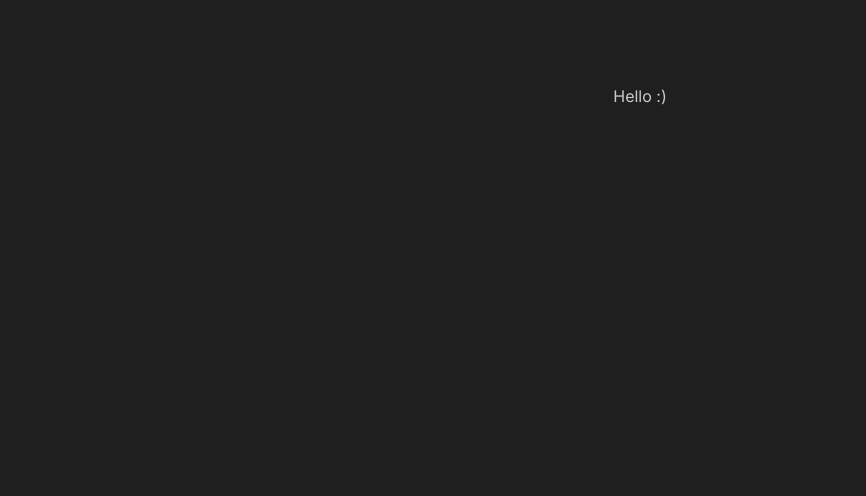
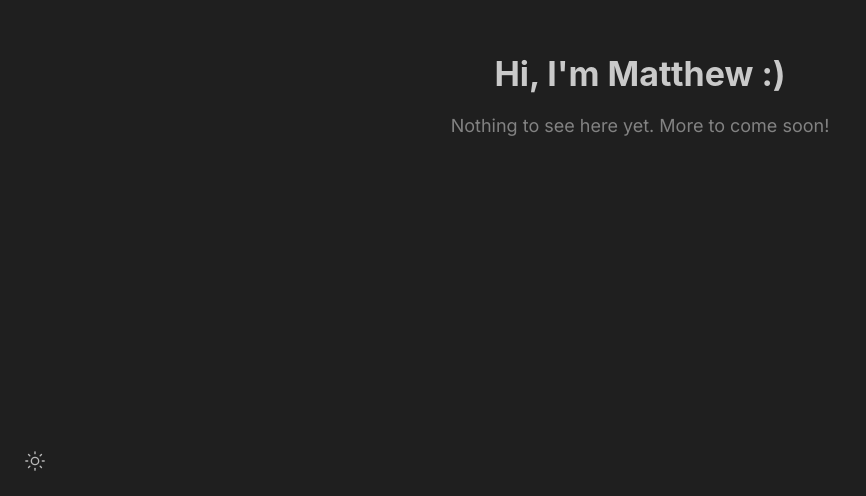
Before and after one commit to mafewtm/mafew.dev, a React (Vite) app: page / in a window 1280 px wide. Shown: the part 304-800 px from the top of the page, without its empty margins (0-866 px from the left). Built offline with nearby package versions, Linux system fonts and the light colour scheme.

Commit message:
feat: color toggler

```diff
--- a/src/App.tsx
+++ b/src/App.tsx
@@ -1,10 +1,17 @@
-import { Box, Text } from '@mantine/core';
+import { Box, Stack, Title, Text } from '@mantine/core';
+import ColorToggle from './components/colortoggle/colortoggle';
 import classes from './index.module.css';
 
 export default function App() {
   return (
     <Box className={classes.container}>
-      <Text>Hello :)</Text>
+      <Stack align='center'>
+        <Title className={classes.title}>Hi, I'm Matthew :)</Title>
+        <Text c="dimmed" size="lg" ta="center" className={classes.description}>
+          Nothing to see here yet. More to come soon!
+        </Text>
+      </Stack>
+      <ColorToggle />
     </Box>
   );
 };
--- /dev/null
+++ b/src/components/colortoggle/colortoggle.module.css
@@ -0,0 +1,57 @@
+.button {
+  height: fit-content;
+  width: fit-content;
+  padding: var(--mantine-spacing-xs);
+  border-top-left-radius: var(--mantine-radius-sm);
+  border-bottom-left-radius: var(--mantine-radius-sm);
+  position: absolute;
+  bottom: 0;
+  left: 0;
+}
+
+.link {
+  width: rem(50px);
+  height: rem(50px);
+  border-radius: var(--mantine-radius-xs);
+  display: flex;
+  align-items: center;
+  justify-content: center;
+  color: light-dark(var(--mantine-color-gray-7), var(--mantine-color-dark-1));
+
+  &:hover {
+    background-color: light-dark(var(--mantine-color-gray-3), var(--mantine-color-dark-6));
+  }
+
+  &[data-active] {
+    &,
+    &:hover {
+      background-color: var(--mantine-color-blue-light);
+      color: var(--mantine-color-blue-light-color);
+    }
+  }
+}
+
+.icon {
+  width: rem(22px);
+  height: rem(22px);
+}
+
+.dark {
+  @mixin dark {
+    display: none;
+  }
+
+  @mixin light {
+    display: block;
+  }
+}
+
+.light {
+  @mixin light {
+    display: none;
+  }
+
+  @mixin dark {
+    display: block;
+  }
+}
--- /dev/null
+++ b/src/components/colortoggle/colortoggle.tsx
@@ -0,0 +1,18 @@
+import { Group, Tooltip, UnstyledButton, useComputedColorScheme, useMantineColorScheme } from '@mantine/core';
+import { Sun, Moon } from 'lucide-react';
+import classes from './colortoggle.module.css';
+export default function ColorToggle() {
+  const { setColorScheme } = useMantineColorScheme();
+  const computedColorScheme = useComputedColorScheme('dark', { getInitialValueInEffect: true });
+  const Icon = computedColorScheme === 'light' ? Moon : Sun
+
+  return (
+    <Group className={classes.button}>
+      <Tooltip label={'Change theme'} position='right' transitionProps={{ duration: 0 }}>
+        <UnstyledButton onClick={() => setColorScheme(computedColorScheme === 'light' ? 'dark' : 'light')} className={classes.link}>
+          <Icon className={classes.icon} strokeWidth={1.5} />
+        </UnstyledButton>
+      </Tooltip>
+    </Group>
+  );
+}
--- a/src/index.module.css
+++ b/src/index.module.css
@@ -4,5 +4,22 @@
   display: flex;
   justify-content: center;
   align-items: center;
-  background-color: var(--mantine-color-dark-8);
+  background-color: light-dark(var(--mantine-color-gray-2), var(--mantine-color-dark-8));
 }
+
+.title {
+  text-align: center;
+  font-weight: 900;
+  font-size: rem(38px);
+
+  @media (max-width: $mantine-breakpoint-sm) {
+    font-size: rem(32px);
+  }
+}
+
+.description {
+  max-width: rem(540px);
+  margin: auto;
+  margin-top: var(--mantine-spacing-xl);
+  margin-bottom: calc(var(--mantine-spacing-xl) * 1.5);
+}
```
